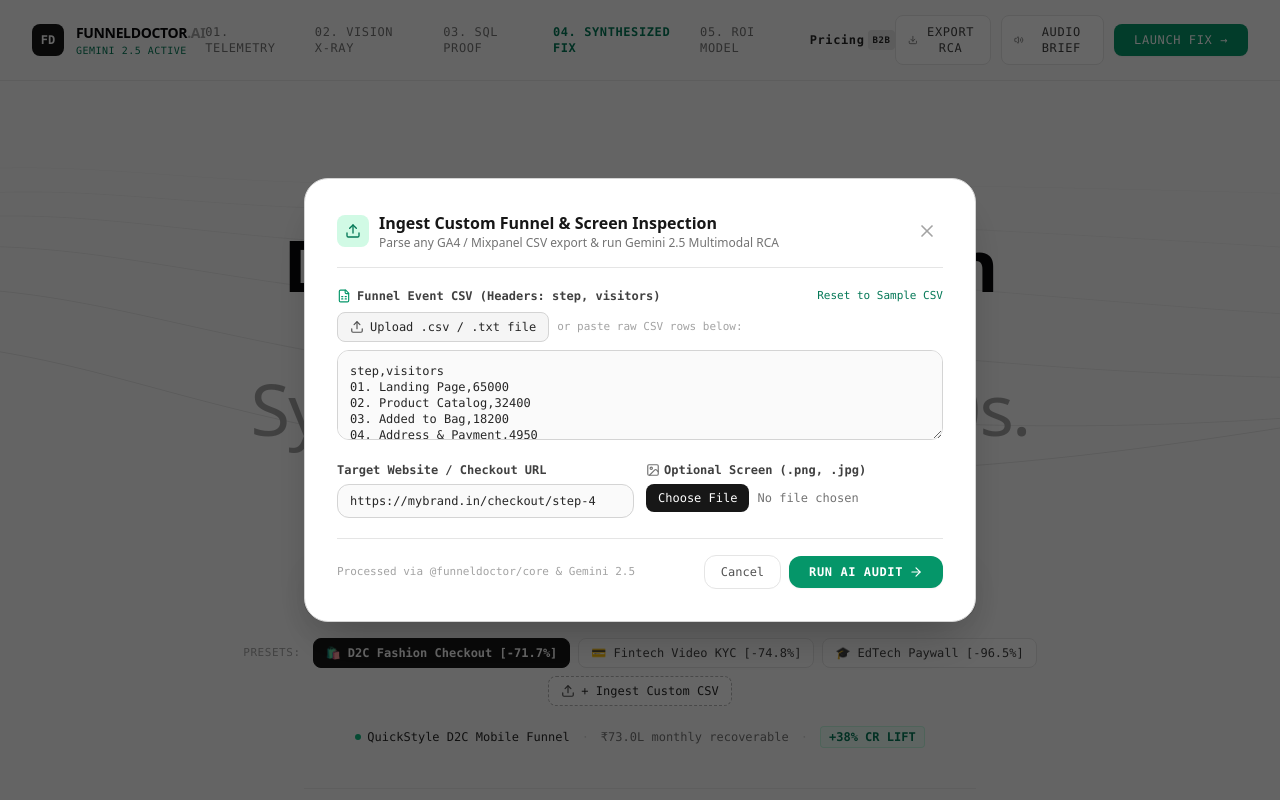
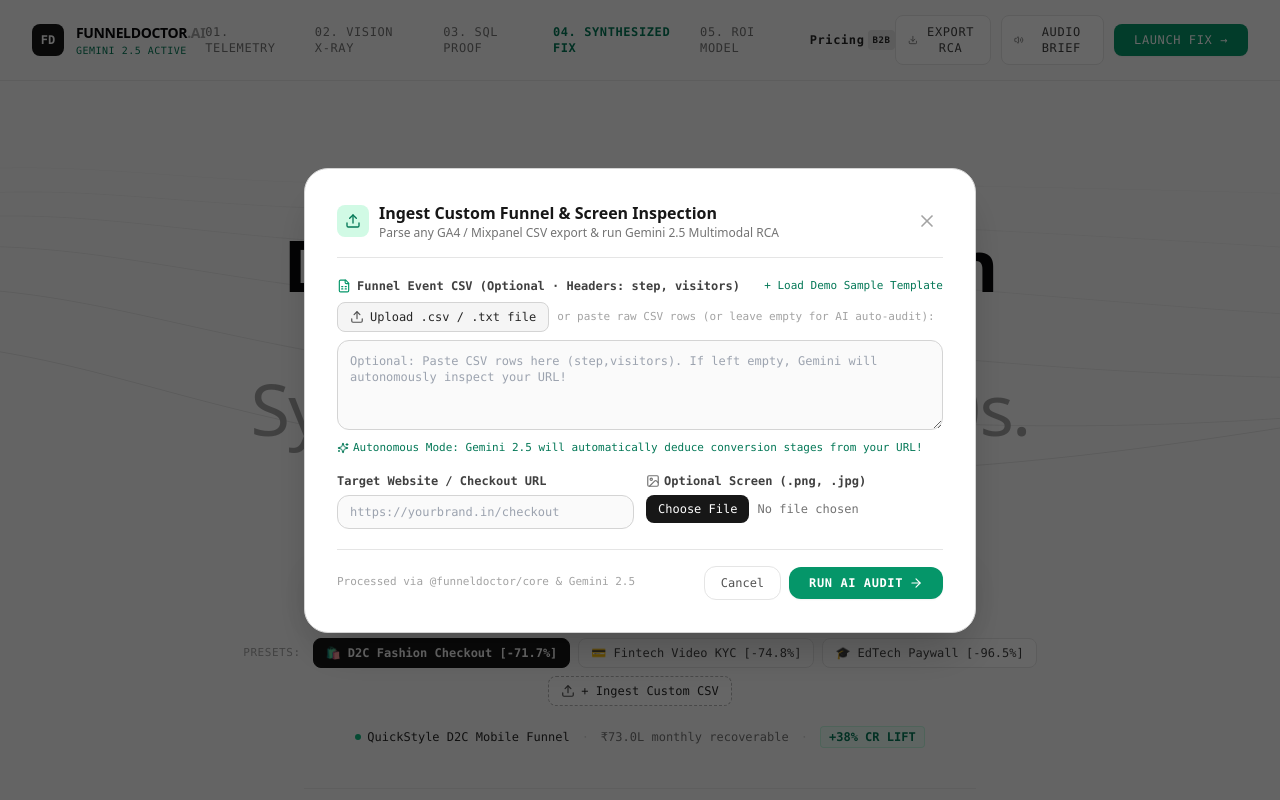
Before and after one commit to krrishvimal/funneldoctorai, a Next.js app in the folder apps/web/: page / in a window 1280 px wide. Both pictures are taken after a click on the button "+ Ingest Custom CSV". Shown: the top 800 px of the page. Built offline with nearby package versions, Linux system fonts and the light colour scheme.

Commit message:
fix(ux): eliminate sample CSV prefill trap and enable intelligent URL auto-routing

```diff
--- a/apps/web/src/app/page.tsx
+++ b/apps/web/src/app/page.tsx
@@ -550,9 +550,9 @@ export default function FunnelDoctorMinimalist() {
 
   // Custom Ingestion State
   const [isCustomModalOpen, setIsCustomModalOpen] = useState(false);
-  const [customCsvInput, setCustomCsvInput] = useState(SAMPLE_CSV_PREFILL);
+  const [customCsvInput, setCustomCsvInput] = useState('');
   const [customCsvFileName, setCustomCsvFileName] = useState<string | null>(null);
-  const [customUrlInput, setCustomUrlInput] = useState('https://mybrand.in/checkout/step-4');
+  const [customUrlInput, setCustomUrlInput] = useState('');
   const [customScreenshotBase64, setCustomScreenshotBase64] = useState<string | null>(null);
   const [customScreenshotName, setCustomScreenshotName] = useState<string | null>(null);
   const [isSubmittingCustom, setIsSubmittingCustom] = useState(false);
@@ -803,10 +803,27 @@ END OF AUDIT PACKAGE · FUNNELDOCTOR AI · STARTUP BUILDATHON INDIA 2026
 
   // Submit Custom Audit to /api/audit
   const handleRunCustomAudit = async () => {
-    if (!customCsvInput.trim()) {
-      setCustomError('Please provide funnel CSV data or click "Load Sample CSV".');
+    const urlTarget = customUrlInput.trim() || targetUrl.trim();
+    if (!urlTarget) {
+      setCustomError('Please enter a target website or store URL.');
       return;
     }
+
+    const domainMatch = urlTarget.replace(/^https?:\/\/(www\.)?/, '').split('/')[0];
+    const auditSlug = domainMatch.toLowerCase().replace(/[^a-z0-9]/g, '-') || 'audit-report';
+
+    const isUntouchedSample = customCsvInput.trim() === SAMPLE_CSV_PREFILL.trim();
+    const hasNoCsv = !customCsvInput.trim();
+
+    // INTELLIGENT ROUTING: If no CSV was provided, or if the user typed a real domain (like nike.in)
+    // but left the dummy demo CSV untouched, DO NOT poison their store with generic sample data.
+    // Seamlessly run the authentic domain audit for their website!
+    if (hasNoCsv || (isUntouchedSample && urlTarget && !urlTarget.includes('mybrand.in'))) {
+      setIsCustomModalOpen(false);
+      router.push(`/audit/${auditSlug}`);
+      return;
+    }
+
     setCustomError(null);
     setIsSubmittingCustom(true);
 
@@ -1751,17 +1768,29 @@ GROUP BY 1, 2 ORDER BY drop_pct DESC;`,
                 <div className="flex items-center justify-between mb-2">
                   <label className="font-mono text-xs font-semibold text-neutral-700 flex items-center gap-1.5">
                     <FileSpreadsheet className="w-3.5 h-3.5 text-emerald-600" />
-                    <span>Funnel Event CSV (Headers: step, visitors)</span>
+                    <span>Funnel Event CSV (Optional · Headers: step, visitors)</span>
                   </label>
+                  {customCsvInput ? (
+                    <button
+                      onClick={() => {
+                        setCustomCsvInput('');
+                        setCustomCsvFileName(null);
+                      }}
+                      className="font-mono text-[11px] text-rose-600 hover:text-rose-800 hover:underline cursor-pointer"
+                    >
+                      Clear CSV (Run Autonomous Mode)
+                    </button>
+                  ) : (
                     <button
                       onClick={() => {
                         setCustomCsvInput(SAMPLE_CSV_PREFILL);
-                      setCustomCsvFileName(null);
+                        setCustomCsvFileName('sample-template.csv');
                       }}
                       className="font-mono text-[11px] text-emerald-700 hover:text-emerald-900 hover:underline cursor-pointer"
                     >
-                    Reset to Sample CSV
-                  </button>
+                      + Load Demo Sample Template
+                    </button>
+                  )}
                 </div>
 
                 {/* Direct CSV File Upload or Paste Box */}
@@ -1782,7 +1811,7 @@ GROUP BY 1, 2 ORDER BY drop_pct DESC;`,
                     </span>
                   ) : (
                     <span className="text-[11px] font-mono text-neutral-400">
-                      or paste raw CSV rows below:
+                      or paste raw CSV rows (or leave empty for AI auto-audit):
                     </span>
                   )}
                 </div>
@@ -1792,8 +1821,14 @@ GROUP BY 1, 2 ORDER BY drop_pct DESC;`,
                   onChange={(e) => setCustomCsvInput(e.target.value)}
                   rows={4}
                   className="w-full bg-[#FAFAFA] border border-neutral-300 rounded-xl p-3 font-mono text-xs text-neutral-800 focus:outline-none focus:border-neutral-900 focus:bg-white"
-                  placeholder="step,visitors&#10;01. Home,50000&#10;02. Checkout,12000"
+                  placeholder="Optional: Paste CSV rows here (step,visitors). If left empty, Gemini will autonomously inspect your URL!"
                 />
+                {!customCsvInput.trim() && (
+                  <p className="text-[11px] font-mono text-emerald-700 mt-1 flex items-center gap-1">
+                    <Sparkles className="w-3 h-3" />
+                    <span>Autonomous Mode: Gemini 2.5 will automatically deduce conversion stages from your URL!</span>
+                  </p>
+                )}
               </div>
 
               {/* URL & Screenshot Row */}
```
Lines whose indentation alone changed are shown as unchanged.
